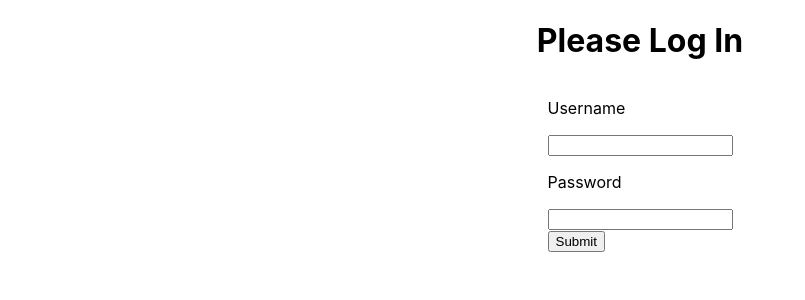
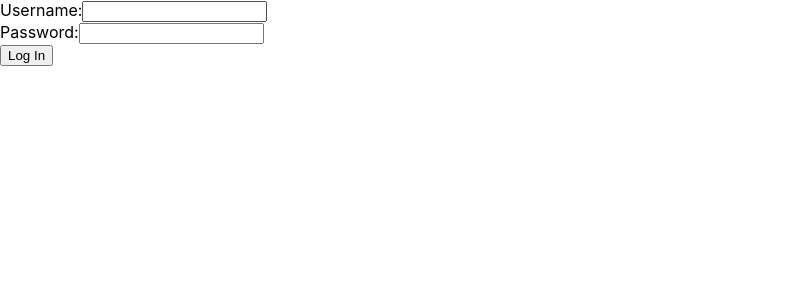
Before and after one commit to selinaceban/club-environment-system-front-end, a React (Create React App) app: page /Login in a window 1280 px wide. Shown: the top 300 px of the page, without its empty margins (0-805 px from the left). Built offline with nearby package versions, Linux system fonts and the light colour scheme.

Commit message:
Add check for user's login credentials

```diff
--- a/src/Login.js
+++ b/src/Login.js
@@ -1,26 +1,52 @@
-import React from "react";
+import React, { useState } from "react";
 import "./Login.css";
-import { Link } from "react-router-dom";
+import { useNavigate } from "react-router-dom";
 
-export default function Login() {
+const Login = () => {
+  const navigate = useNavigate();
+  const [username, setUsername] = useState("");
+  const [password, setPassword] = useState("");
+
+  const handleUsernameChange = (event) => {
+    setUsername(event.target.value);
+  };
+
+  const handlePasswordChange = (event) => {
+    setPassword(event.target.value);
+  };
+
+  const handleSubmit = (event) => {
+    event.preventDefault();
+    if (checkCredentials(username, password)) {
+      navigate("/TemperatureComponent");
+    } else {
+      alert("Invalid username or password");
+    }
+  };
+
+  const checkCredentials = (username, password) => {
+    return username === "Ben Dover" && password === "lmao";
+  };
+
   return (
-    <div className="login-wrapper">
-      <h1>Please Log In</h1>
-      <form>
-        <label>
-          <p>Username</p>
-          <input type="text" />
-        </label>
-        <label>
-          <p>Password</p>
-          <input type="password" />
-        </label>
-        <div>
-          <Link to="/TemperatureComponent">
-            <button type="submit">Submit</button>
-          </Link>
-        </div>
-      </form>
-    </div>
+    <form onSubmit={handleSubmit}>
+      <label>
+        Username:
+        <input type="text" value={username} onChange={handleUsernameChange} />
+      </label>
+      <br />
+      <label>
+        Password:
+        <input
+          type="password"
+          value={password}
+          onChange={handlePasswordChange}
+        />
+      </label>
+      <br />
+      <button type="submit">Log In</button>
+    </form>
   );
-}
+};
+
+export default Login;
```
